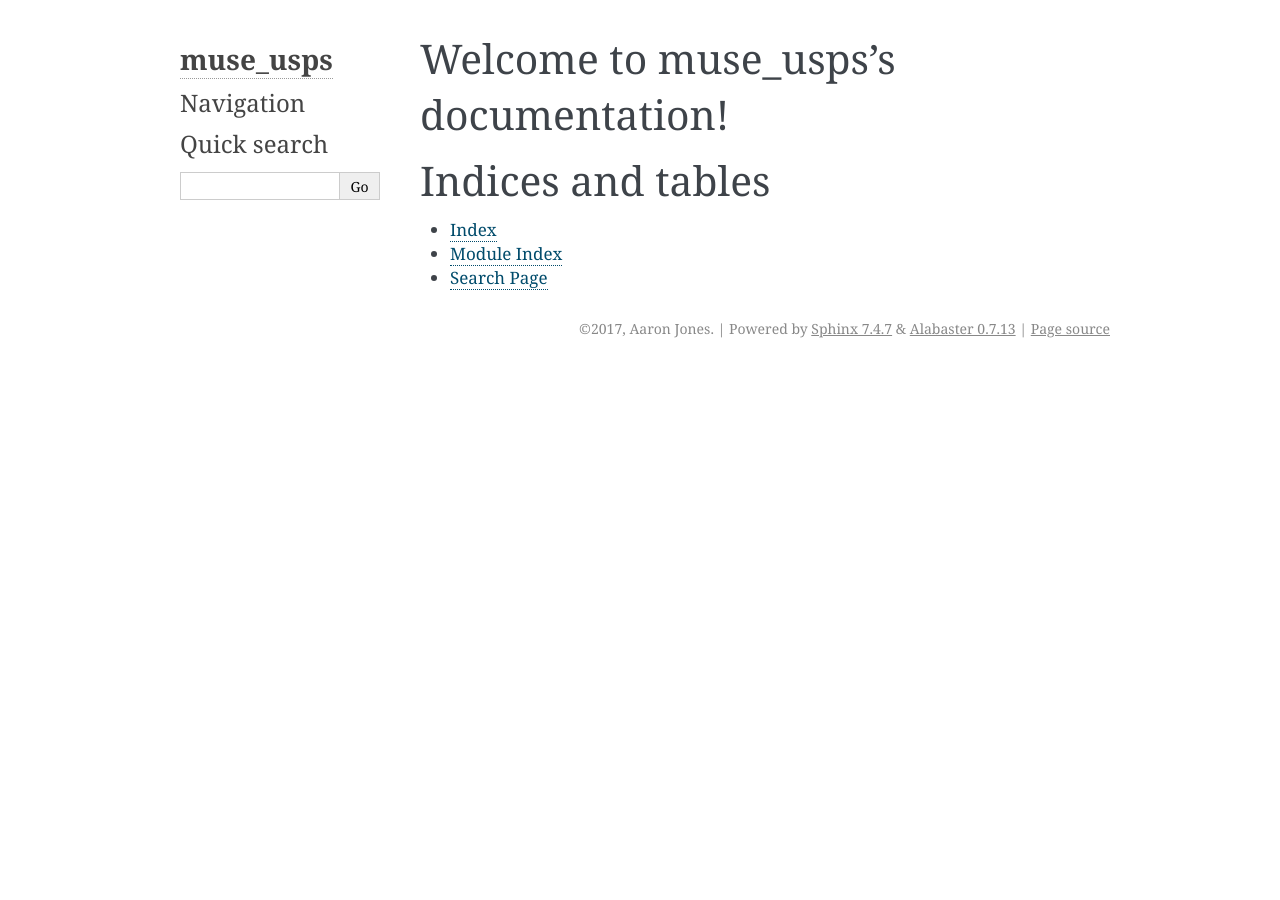
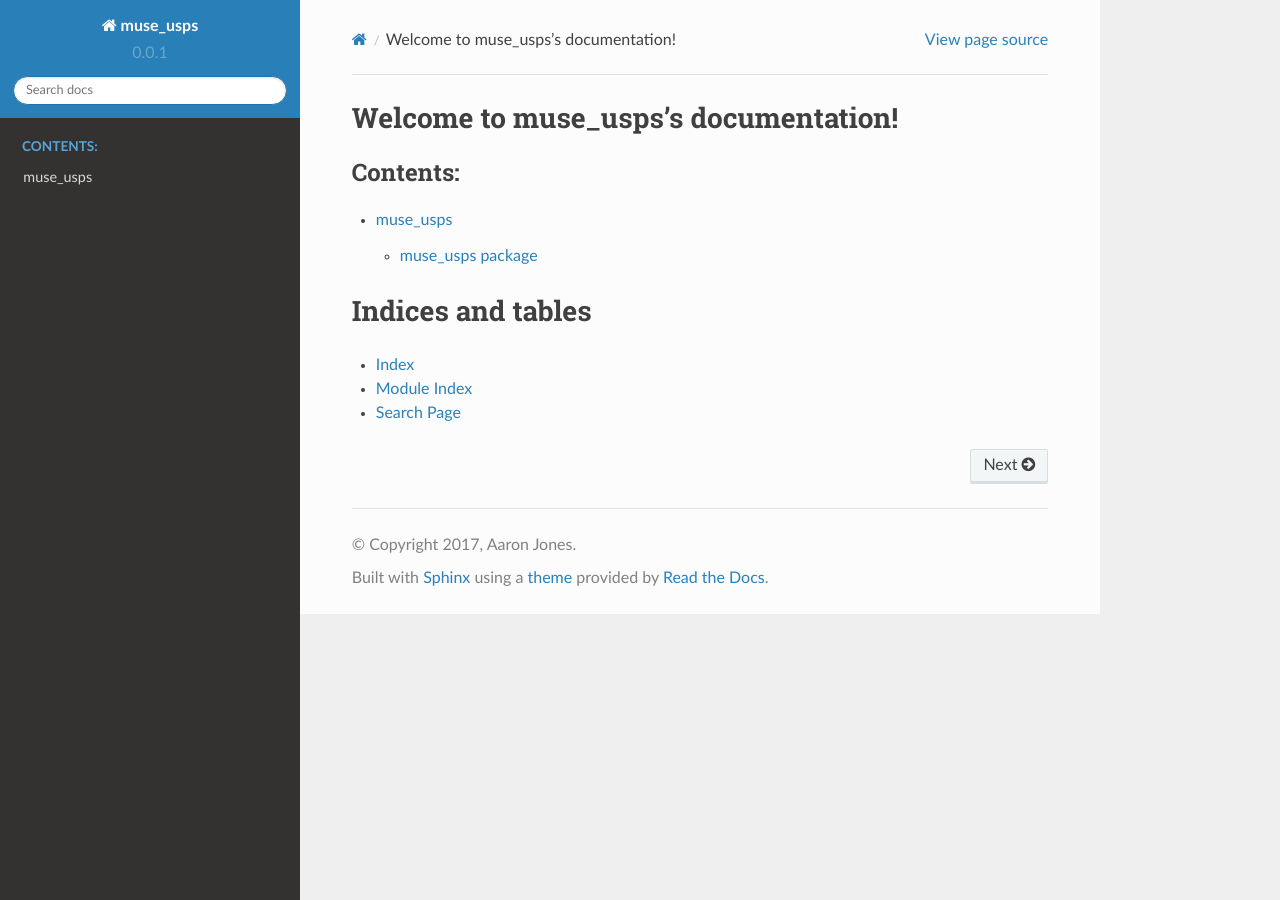
Before and after one commit to The-Muse-Collaborative/muse_usps, a Sphinx documentation site: the page built from doc/index.rst, in a window 1280 px wide. Built offline with Sphinx 7.4.7 and the Read the Docs theme 2.0.0, drawn with Linux system fonts in a browser that asks for light colours.

Commit message:
Add some docs changes.

```diff
--- a/doc/conf.py
+++ b/doc/conf.py
@@ -14,7 +14,7 @@ language = None
 exclude_patterns = ['_build', 'Thumbs.db', '.DS_Store']
 pygments_style = 'sphinx'
 todo_include_todos = False
-html_theme = 'alabaster'
+html_theme = 'sphinx_rtd_theme'
 html_sidebars = {
     '**': [
         'about.html',
--- a/doc/index.rst
+++ b/doc/index.rst
@@ -4,6 +4,8 @@ Welcome to muse_usps's documentation!
 .. toctree::
    :maxdepth: 2
    :caption: Contents:
+
+   modules
 
 
 
--- /dev/null
+++ b/doc/modules.rst
@@ -0,0 +1,7 @@
+muse_usps
+=========
+
+.. toctree::
+   :maxdepth: 4
+
+   muse_usps
```
Also changed, not shown: requirements.txt (+13 -1 lines), 1 other file.
